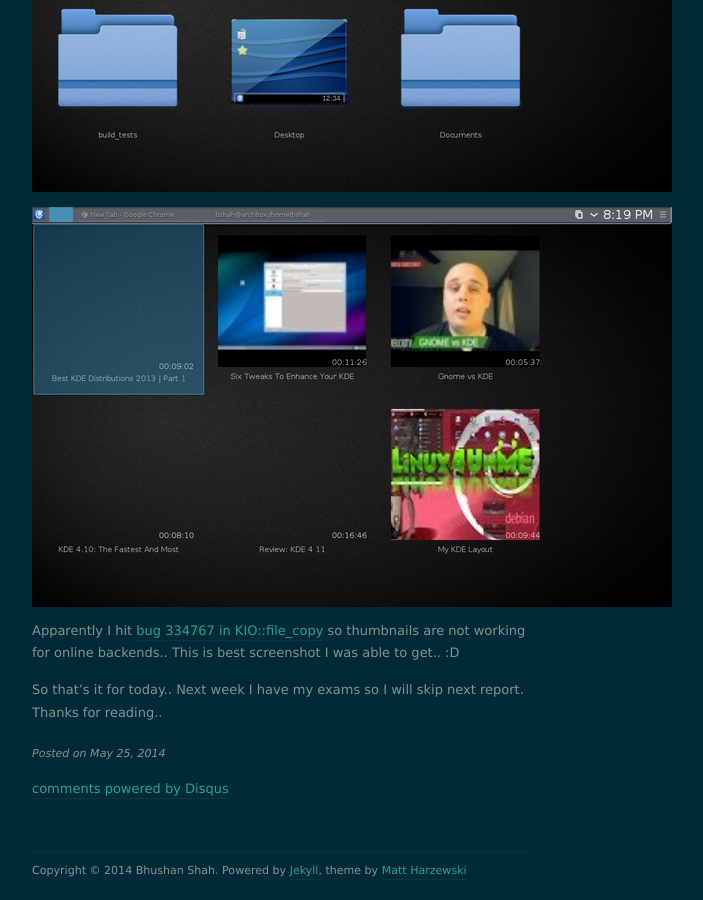
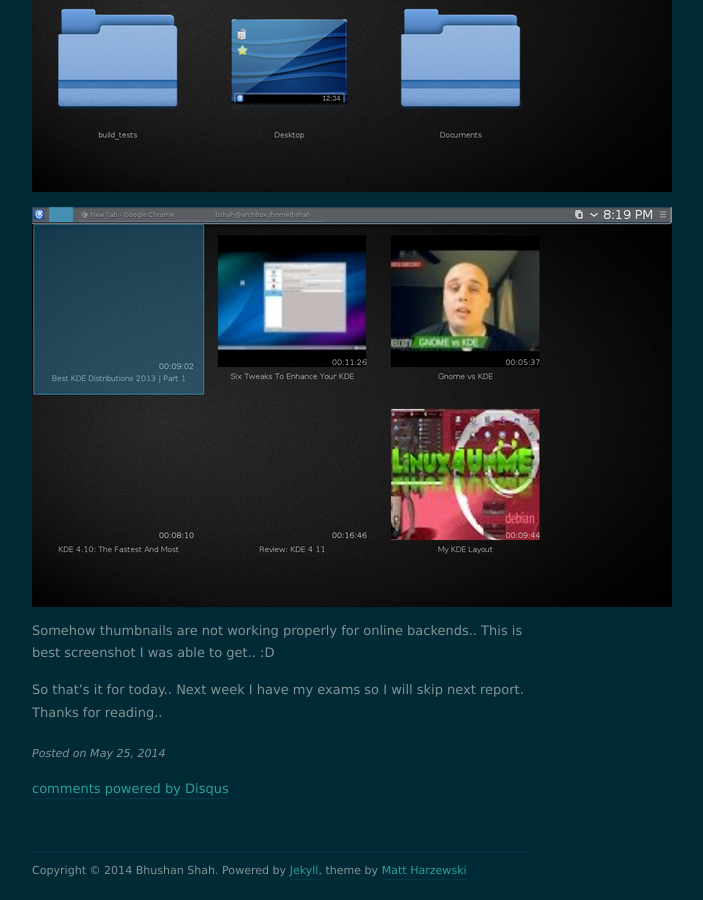
Before and after one commit to bhush9/bhush9.github.io, a Jekyll site: the page built from _posts/2014-05-25-gsoc-sunday-report-1.markdown, in a window 1280 px wide and 900 px high, scrolled down 1627 px. Shown: the whole window, without its empty margins (358-1061 px from the left). Built offline with Jekyll 4.4.1, drawn with Linux system fonts in a browser that asks for light colours; nearby versions of some CDN libraries; comment, search, counter and statistics services are not loaded.

Commit message:
Its not that bug

```diff
--- a/_posts/2014-05-25-gsoc-sunday-report-1.markdown
+++ b/_posts/2014-05-25-gsoc-sunday-report-1.markdown
@@ -25,6 +25,7 @@
 ![Mediacenter local file browsing](/images/mediabrowser-browsing.png)
 
 ![Mediacenter youtube browsing](/images/mediabrowser-youtube.png)
-Apparently I hit [bug 334767 in KIO::file_copy](https://bugs.kde.org/334767) so thumbnails are not working for online backends.. This is best screenshot I was able to get.. :D
+Somehow thumbnails are not working properly for online backends.. This is best screenshot I was able to get.. :D
+
 
 So that's it for today.. Next week I have my exams so I will skip next report. Thanks for reading..
```
